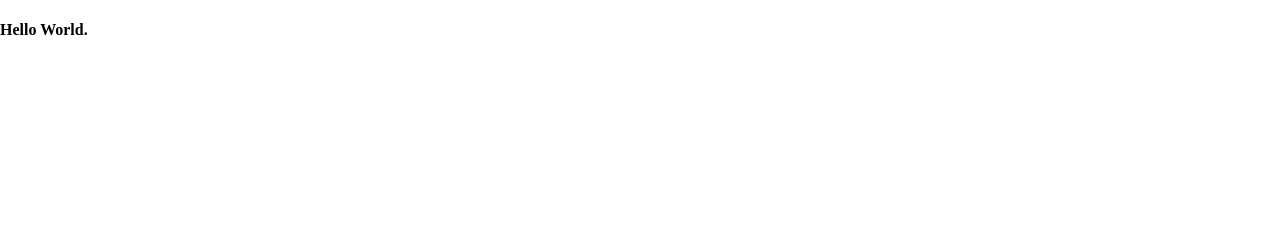
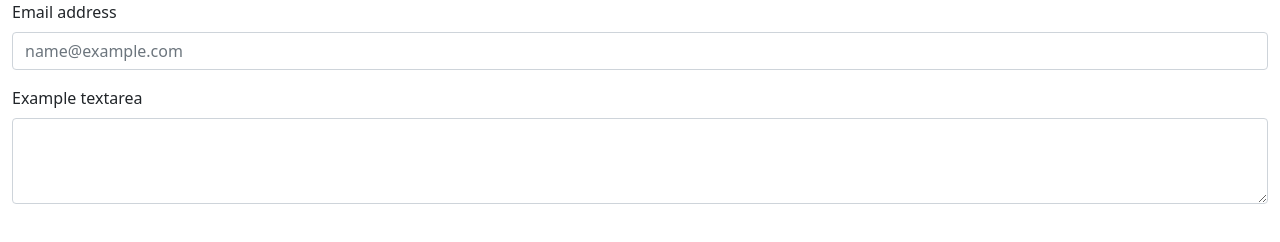
Before and after one commit to KhanAhmadRaza/23P1, a plain HTML site: page index.html in a window 1280 px wide. Drawn offline with nearby package versions, Linux system fonts and the light colour scheme.

Commit message:
index-feature branch of index.html has a form created in it

```diff
--- a/index.html
+++ b/index.html
@@ -5,9 +5,20 @@
     <meta http-equiv="X-UA-Compatible" content="IE=edge">
     <meta name="viewport" content="width=device-width, initial-scale=1.0">
     <link rel="stylesheet" href="main.css">
+    <link href="https://cdn.jsdelivr.net/npm/bootstrap@5.0.2/dist/css/bootstrap.min.css" rel="stylesheet" integrity="sha384-EVSTQN3/azprG1Anm3QDgpJLIm9Nao0Yz1ztcQTwFspd3yD65VohhpuuCOmLASjC"
+    crossorigin="anonymous">
     <title>Document</title>
 </head>
 <body>
-    <h4>Hello World.</h4>
+    <div class="container-fluid">
+        <div class="mb-3">
+            <label for="exampleFormControlInput1" class="form-label">Email address</label>
+            <input type="email" class="form-control" id="exampleFormControlInput1" placeholder="name@example.com">
+          </div>
+          <div class="mb-3">
+            <label for="exampleFormControlTextarea1" class="form-label">Example textarea</label>
+            <textarea class="form-control" id="exampleFormControlTextarea1" rows="3"></textarea>
+          </div>
+      </div>
 </body>
 </html>
```
